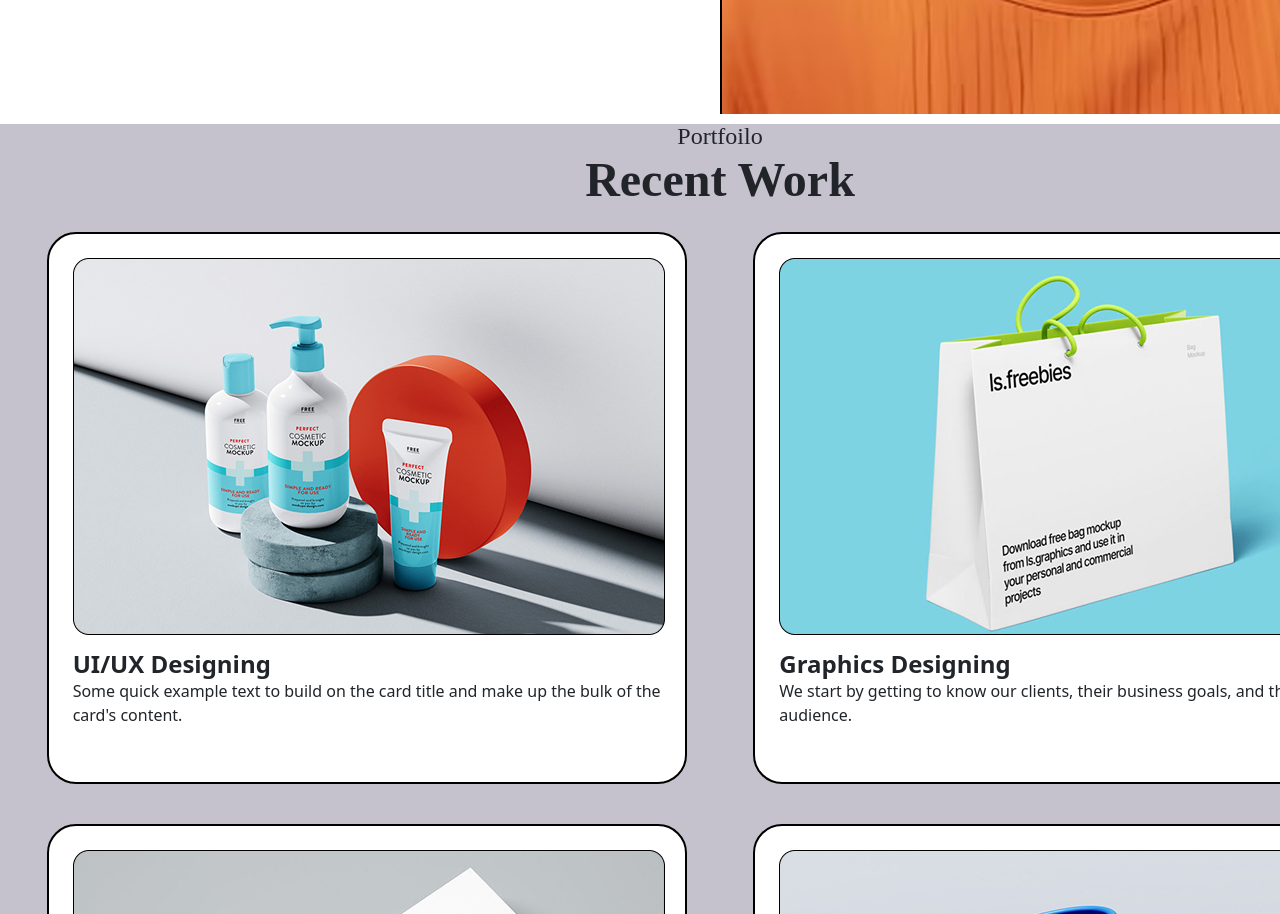
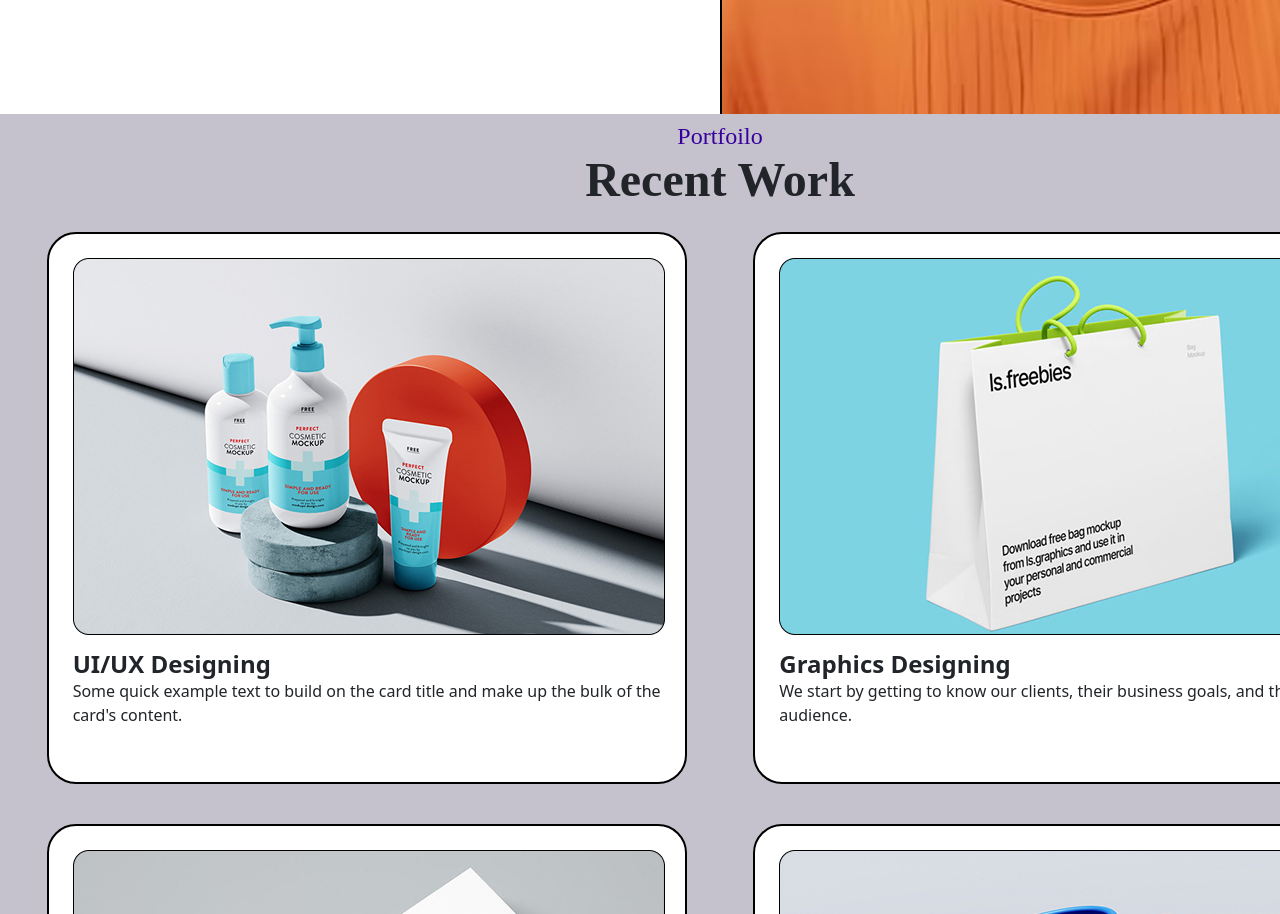
Before and after one commit to huukhanh1369/HACKATHON-FE, a plain HTML site: page HACKATHON/index.html in a window 1280 px wide. Shown: the part 910-1824 px from the top of the page. Drawn offline with nearby package versions, Linux system fonts and the light colour scheme.

Commit message:
Add files via upload

```diff
--- a/HACKATHON/style.css
+++ b/HACKATHON/style.css
@@ -116,7 +116,8 @@ input[type="button"] {
     font-family: Poppins;
     line-height: 100%;
     letter-spacing: 0;
-    margin-top: 10px;
+    padding-top: 10px;
+    color: #36009D;
 }
 
 .title2 {
```
